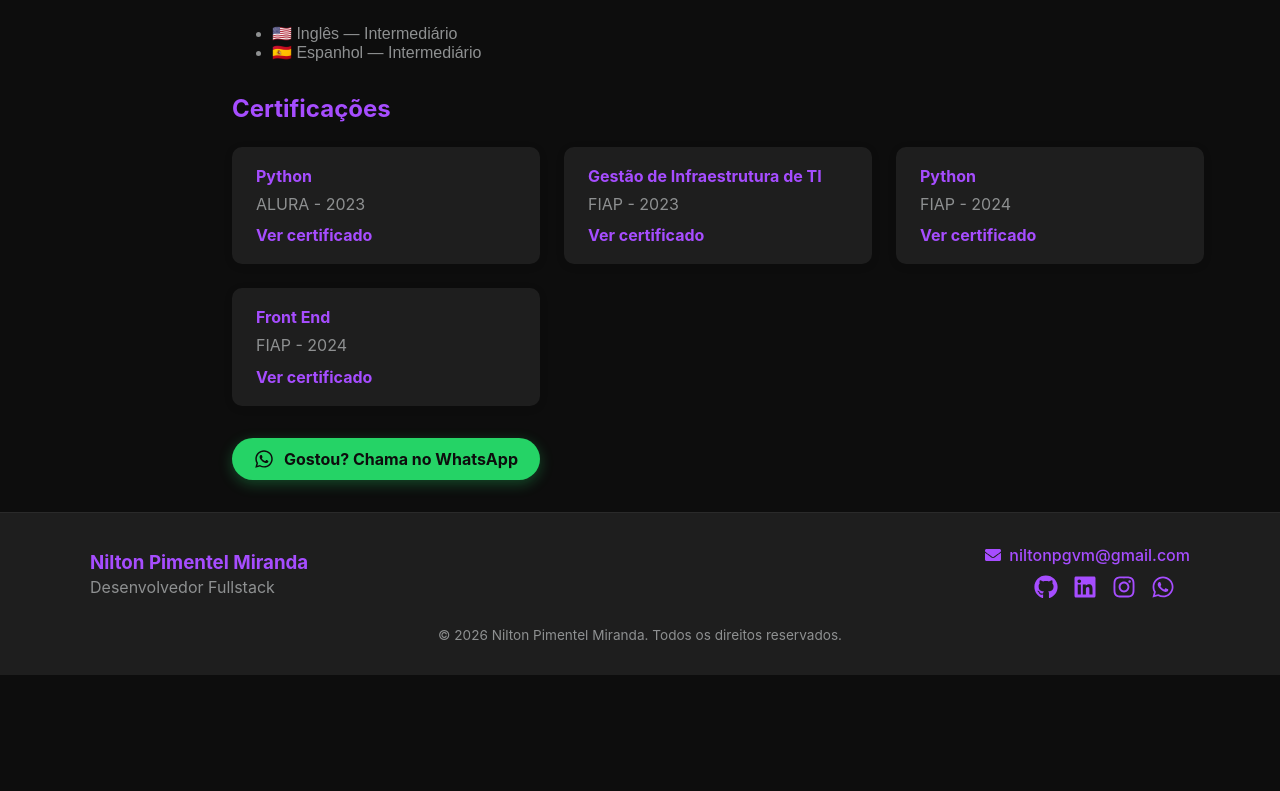
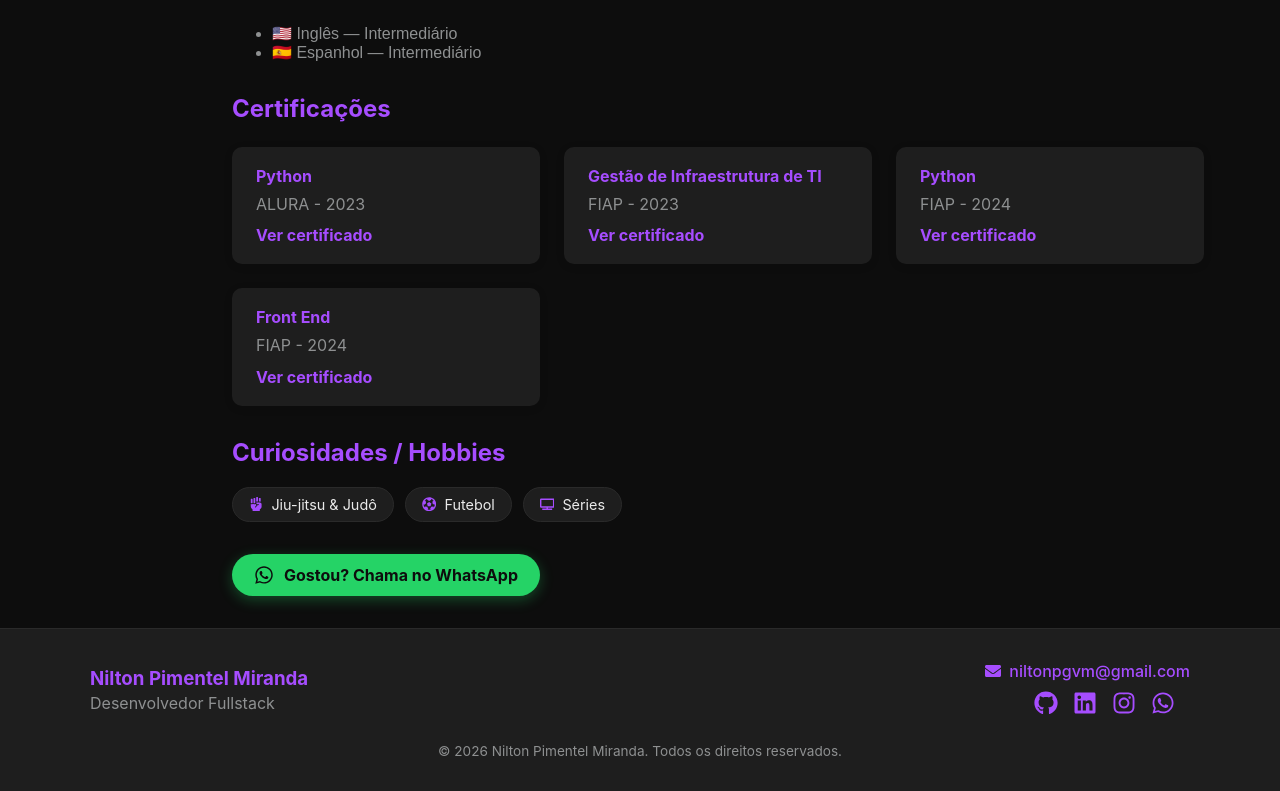
Before and after one commit to Nilt-miranda/niltondev, a React (Vite) app: page / in a window 1280 px wide. Shown: the part 971-1762 px from the top of the page. Before the commit the page ends 1646 px from the top, so only its background shows below. Built offline with nearby package versions, Linux system fonts and the light colour scheme.

Commit message:
Adiciona Capitano FC, link do Barracão e seção de hobbies
- Novo projeto Capitano FC (e-commerce Next.js/Prisma/Mercado Pago) após o Barracão
- Barracão da Praça agora com link para barracaodapraca.com.br
- Home: seção Curiosidades/Hobbies (jiu-jitsu, judô, futebol, séries)

```diff
--- a/src/pages/Home.jsx
+++ b/src/pages/Home.jsx
@@ -2,7 +2,7 @@ import React from 'react';
 import '../styles/theme.css';
 import perfil from '../assets/perfil.png';
 import { useEffect, useState } from "react";
-import { FaNodeJs, FaPython, FaDatabase, FaDocker, FaGitAlt, FaNetworkWired, FaCss3, FaWhatsapp, FaGraduationCap, FaLinux, FaComments, FaReact } from "react-icons/fa";
+import { FaNodeJs, FaPython, FaDatabase, FaDocker, FaGitAlt, FaNetworkWired, FaCss3, FaWhatsapp, FaGraduationCap, FaLinux, FaComments, FaReact, FaFistRaised, FaFutbol, FaTv } from "react-icons/fa";
 
 // WhatsApp: 55 + DDD + número (só dígitos). Ex: "5511999999999"
 const WHATSAPP = "5511972270401";
@@ -140,6 +140,13 @@ export default function Home() {
             </div>
           </div>
 
+          <h2 style={{ color: "#A64DFF", marginTop: "2rem" }}>Curiosidades / Hobbies</h2>
+          <div className="hobbies-container">
+            <span className="hobby-item"><FaFistRaised /> Jiu-jitsu & Judô</span>
+            <span className="hobby-item"><FaFutbol /> Futebol</span>
+            <span className="hobby-item"><FaTv /> Séries</span>
+          </div>
+
         </section>
         <div style={{width: '100%', display: 'flex', justifyContent: 'left', marginTop: '2rem', gap: '1rem', flexWrap: 'wrap'}}>
           <a className="whatsapp-btn"
--- a/src/pages/Projetos.jsx
+++ b/src/pages/Projetos.jsx
@@ -197,13 +197,40 @@ export default function Projetos() {
             <span className="badge">Prisma</span>
             <span className="badge">Tailwind</span>
           </div>
+
+          <a className="link-button" href="https://barracaodapraca.com.br" target="_blank" rel="noopener noreferrer">
+            Ver site
+          </a>
+        </div>
+      </div>
+
+      {/* Capitano FC - E-commerce */}
+      <div className="card-bg project-card">
+        <div>
+          <h2 className="text-main">Capitano FC — E-commerce de Camisas</h2>
+          <p className="text-secondary">
+            Loja online completa de camisas de futebol (dropshipping): catálogo por categoria,
+            busca, carrinho, checkout com endereço por CEP, pagamento via Mercado Pago, contas de
+            usuário, rastreamento de pedidos e painel administrativo com gestão de produtos e pedidos.
+          </p>
+        </div>
+
+        <div className="project-footer">
+          <div className="tech-badges">
+            <span className="badge">Next.js</span>
+            <span className="badge">TypeScript</span>
+            <span className="badge">Tailwind</span>
+            <span className="badge">Prisma</span>
+            <span className="badge">Mercado Pago</span>
+            <span className="badge">JWT</span>
+          </div>
         </div>
       </div>
 
       {/* Marcação de Consultas Médicas */}
       <div className="card-bg project-card">
         <div>
-          <h2 className="text-main">Marcação de Consultas Médicas</h2>
+          <h2 className="text-main">Marcação de Consultas Médicas - FIAP</h2>
           <p className="text-secondary">
             Aplicativo mobile em React Native / TypeScript para agendamento de consultas, com
             painel administrativo, fluxo de marcação e gestão de consultas consumindo API REST.
--- a/src/styles/theme.css
+++ b/src/styles/theme.css
@@ -256,6 +256,36 @@ body {
   font-size: 0.8rem;
 }
 
+/* ---------- Curiosidades / Hobbies ---------- */
+.hobbies-container {
+  display: flex;
+  flex-wrap: wrap;
+  gap: 0.7rem;
+  margin-top: 1rem;
+}
+
+.hobby-item {
+  display: inline-flex;
+  align-items: center;
+  gap: 0.5rem;
+  background: #1E1E1E;
+  border: 1px solid #2a2a2a;
+  border-radius: 999px;
+  padding: 0.5rem 1rem;
+  color: #EAEAEA;
+  font-size: 0.9rem;
+  transition: border-color 0.2s, transform 0.2s;
+}
+
+.hobby-item:hover {
+  border-color: #A64DFF;
+  transform: translateY(-2px);
+}
+
+.hobby-item svg {
+  color: #A64DFF;
+}
+
 /* ---------- Botão WhatsApp ---------- */
 .whatsapp-btn {
   display: inline-flex;
```
